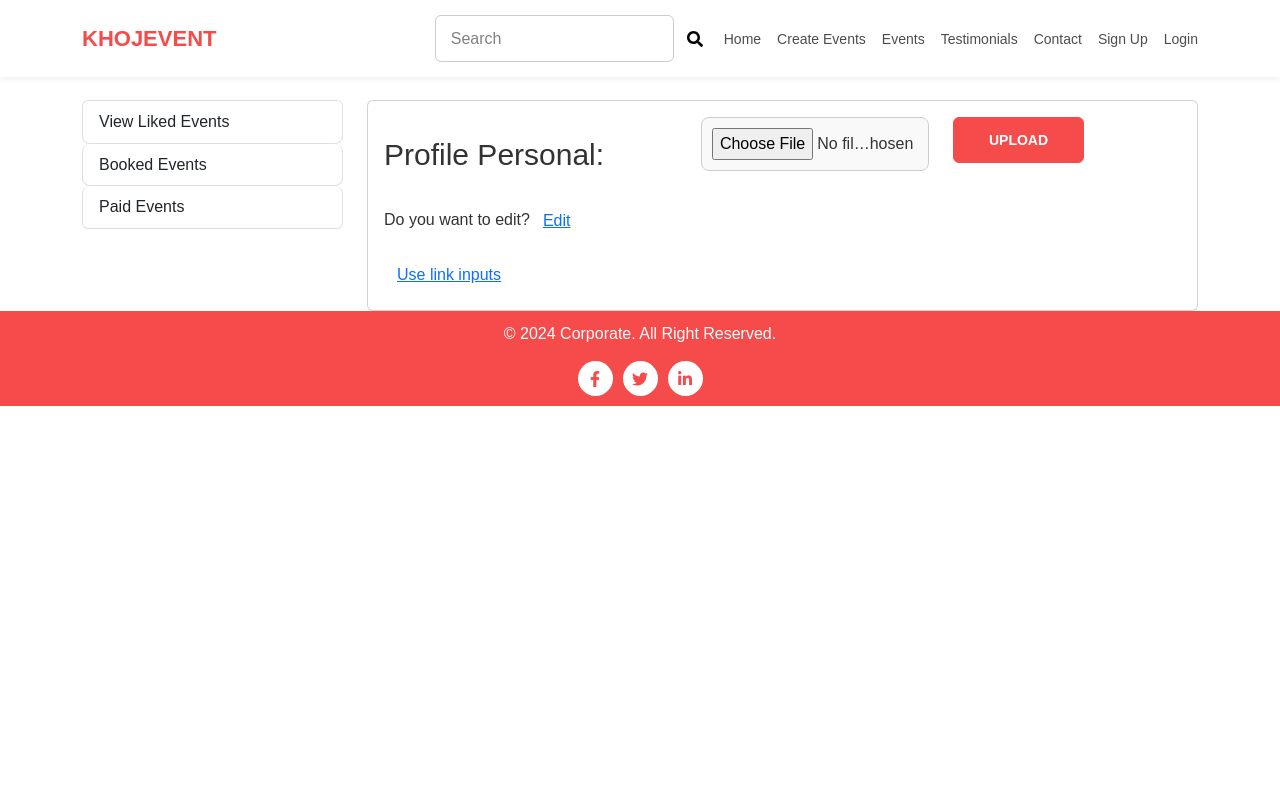
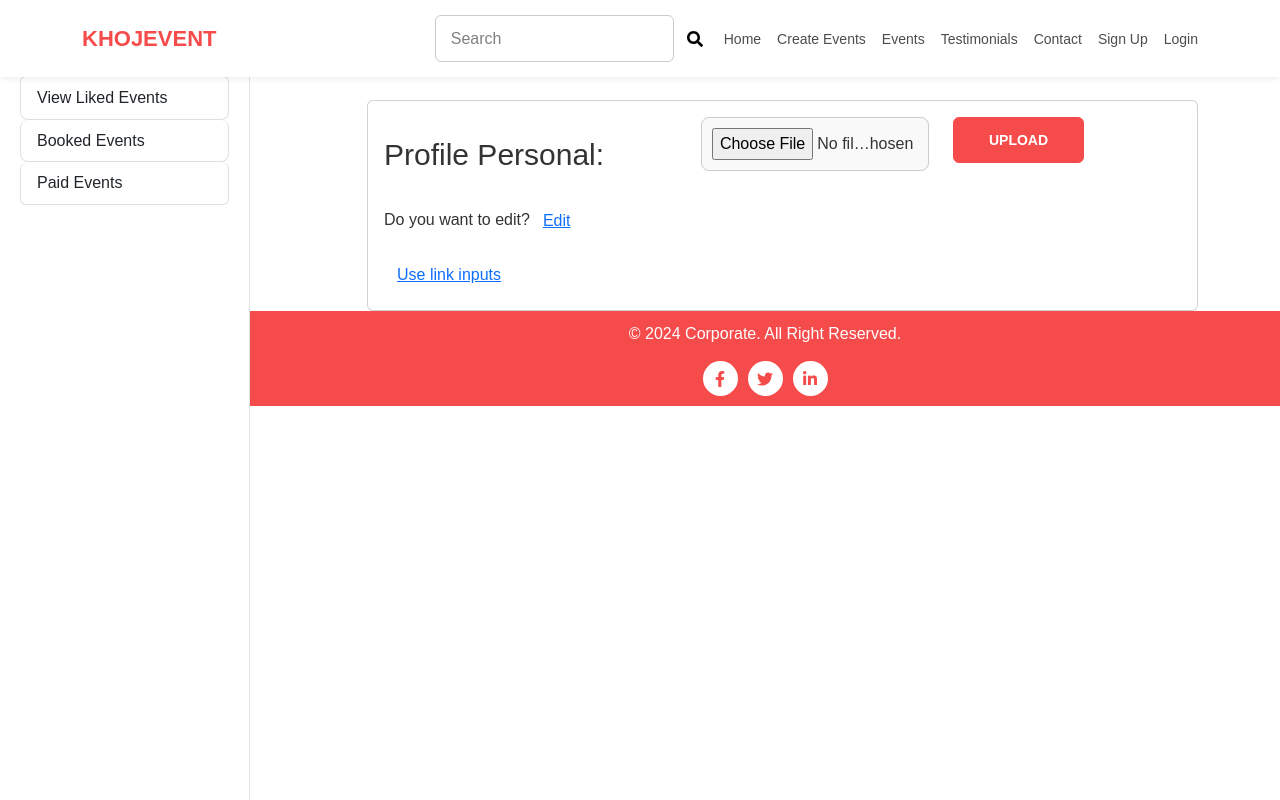
Before and after one commit to yyohyy/KhojEvent, a React (Create React App) app in the folder frontend/: page /profile in a window 1280 px wide. Built offline with nearby package versions, Linux system fonts and the light colour scheme; no server answers; a web font is replaced by a local one.

Commit message:
Profile Sidebar

```diff
--- a/frontend/src/App.css
+++ b/frontend/src/App.css
@@ -1183,4 +1183,27 @@ textarea {
 
 .query {
   color: red;
+}.profile-sidebar {
+  width: 250px; /* Adjust the width as needed */
+  position: fixed;
+  top: 56px; /* Height of the navbar */
+  left: 0;
+  bottom: 0;
+  background-color: #ffffff; /* Adjust background color as needed */
+  padding: 20px;
+  border-right: 1px solid #dee2e6; /* Adjust border properties as needed */
+  overflow-y: auto; /* Enable scrolling if content exceeds height */
+  z-index: 1; /* Ensure sidebar is above other content */
 }
+
+/* Adjust footer position to accommodate sidebar */
+#footer {
+  margin-left: 250px; /* Match the width of the sidebar */
+  z-index: 0; /* Ensure footer is below other content */
+}
+
+/* Ensure content doesn't go under the footer */
+.content {
+  margin-bottom: 60px; /* Adjust according to footer height */
+  margin-left: 250px; /* Match the width of the sidebar */
+}
--- a/frontend/src/App.js
+++ b/frontend/src/App.js
@@ -1,7 +1,7 @@
 import React from 'react';
 import 'bootstrap/dist/css/bootstrap.min.css';
 import './App.css';
-import {Route, Routes, BrowserRouter } from 'react-router-dom'; // Import necessary components from react-router-dom
+import { Route, Routes, BrowserRouter, useLocation } from 'react-router-dom'; // Import necessary components from react-router-dom
 import AppHeader from './components/header';
 import AppHero from './components/hero';
 import AppEvents from './components/events';
@@ -20,21 +20,26 @@ import store from './store';
 import UserTypeSelection from './components/UserTypeSelection';
 import AttendeeSignup from './components/AttendeeSignUp';
 import OrganizerSignup from './components/OrganizerSignUp';
+import ProfileSidebar from './components/ProfileSidebar';
 import ProfileDashboard from './components/Profile';
 import BookingPage from './components/booking';
 import Payment from './components/Payment';
 import Order from './components/Order';
 import SearchResults from './components/SearchResults';
 
-function App() {
+function SidebarRoutes() {
+  const location = useLocation();
+
+  // Determine if sidebar should be shown based on current route
+  const showSidebar = location.pathname.startsWith('/profile') || location.pathname.startsWith('/edit');
+
   return (
-   <Provider store={store}>
-      <BrowserRouter basename='/'>
     <div className="App">
       <header id="header">
         <AppHeader />
       </header>
-        <div className='content'>
+      <div className={showSidebar ? 'content-with-sidebar' : 'content'}>
+        {showSidebar && <ProfileSidebar />}
         <Routes>
           <Route path="/" element={<AppHero />} />
           <Route path="/home" element={<AppHero />} />
@@ -50,7 +55,6 @@ function App() {
           <Route path='/activate/:uid/:token' element={<Activate/>} />
           <Route path='/booking' element={<BookingPage/>} />
           <Route path="/profile" element={<ProfileDashboard />} />
-              <Route path="/profile/:profile_id" element={<ProfileDashboard/>} />
           <Route path="/events/:event_id" element={<AppEventDetails />} />
           <Route path="/cart" element={<Cart />} />
           <Route path="/checkout" element={<Checkout />} />
@@ -63,6 +67,14 @@ function App() {
         <AppFooter />
       </footer>
     </div>
+  );
+}
+
+function App() {
+  return (
+    <Provider store={store}>
+      <BrowserRouter basename='/'>
+        <SidebarRoutes />
       </BrowserRouter>
     </Provider>
   );
--- a/frontend/src/components/Profile.js
+++ b/frontend/src/components/Profile.js
@@ -135,13 +135,6 @@ const ProfileDashboard = () => {
     <div className="container">
       <div className="row">
       <div className="col-md-3">
-          {/* Left Sidebar with options */}
-          <div className="list-group">
-            <button className="list-group-item list-group-item-action" onClick={() => console.log("View Liked Events")}>View Liked Events</button>
-            <button className="list-group-item list-group-item-action" onClick={() => console.log("Booked Events")}>Booked Events</button>
-            <button className="list-group-item list-group-item-action" onClick={() => console.log("Paid Events")}>Paid Events</button>
-            {/* Add more options/buttons as needed */}
-          </div>
         </div>
         <div className="col-md-9">
           <div className="card">
--- /dev/null
+++ b/frontend/src/components/ProfileSidebar.js
@@ -0,0 +1,16 @@
+import React from 'react';
+
+function ProfileSidebar() {
+  return (
+    <div className="profile-sidebar">
+      <div className="list-group">
+        <button className="list-group-item list-group-item-action" onClick={() => console.log("View Liked Events")}>View Liked Events</button>
+        <button className="list-group-item list-group-item-action" onClick={() => console.log("Booked Events")}>Booked Events</button>
+        <button className="list-group-item list-group-item-action" onClick={() => console.log("Paid Events")}>Paid Events</button>
+        {/* Add more options/buttons as needed */}
+      </div>
+    </div>
+  );
+}
+
+export default ProfileSidebar;
```
Lines whose indentation alone changed are shown as unchanged.
